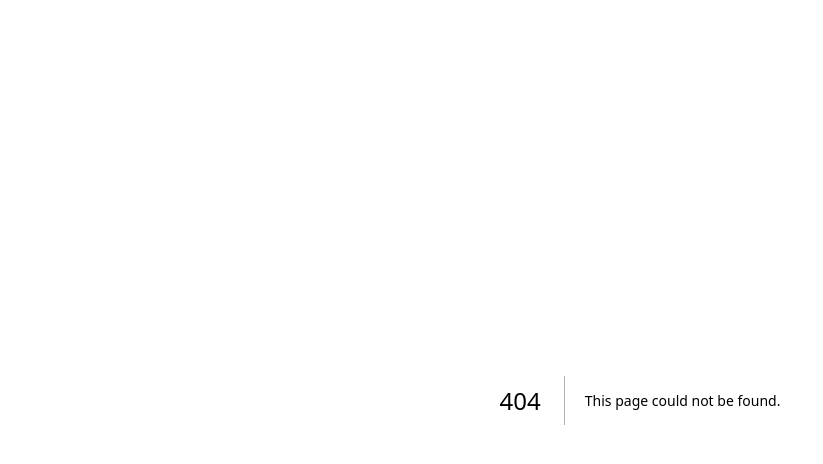
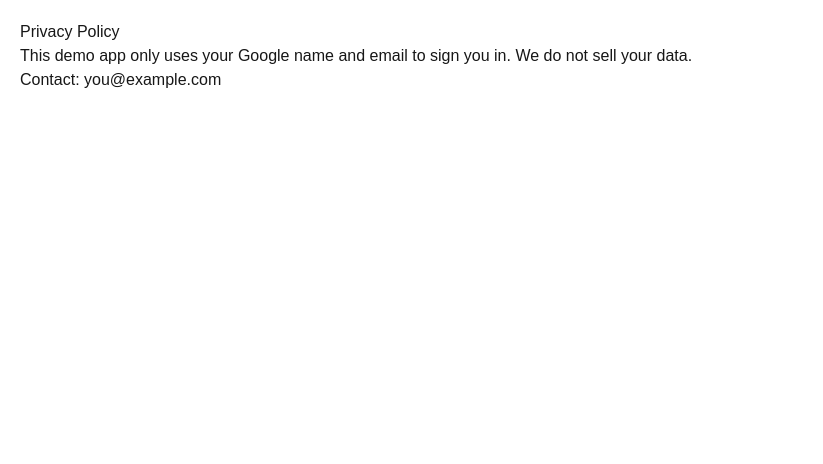
Before and after one commit to rappo-tech/-dayOne, a Next.js app: page /privacy in a window 1280 px wide. Before the commit this address had no page. Shown: the top 464 px of the page, without its empty margins (0-823 px from the left). Built offline with nearby package versions, Linux system fonts and the light colour scheme.

Commit message:
update terms and privacy

```diff
--- a/src/app/create/page.tsx
+++ b/src/app/create/page.tsx
@@ -53,5 +53,13 @@
 })
   }</div>
 
+<Link href={'/terms'}>
+<button className="bg-blue-600" >terms of condition </button>
+</Link>
+
+<Link href={'/privacy'}>
+<button className="bg-purple-600" >privacy</button>
+</Link>
+
 </div>)
 }
--- a/src/app/feed/page.tsx
+++ b/src/app/feed/page.tsx
@@ -1,4 +1,5 @@
 "use client";
+//30 total new
 import { useRef, useState, useCallback } from "react";
 
 interface SignalMessage {
@@ -19,14 +20,12 @@
   const wsRef = useRef<WebSocket | null>(null);
   const localStreamRef = useRef<MediaStream | null>(null);
   const otherPeerIdRef = useRef<string | null>(null);
-
   const [isConnected, setIsConnected] = useState(false);
   const [isInCall, setIsInCall] = useState(false);
-
-  // Generate unique client ID
   const clientId = useRef(Math.random().toString(36).substring(7));
   const roomId = "test-room"; // You can make this dynamic
 
+  //(+5)
   const createPeerConnection = useCallback(() => {
     const pc = new RTCPeerConnection({
       iceServers: [{ urls: "stun:stun.l.google.com:19302" }]
@@ -61,6 +60,7 @@
     return pc;
   }, []);
 
+//2.bob created the Offer and internally createPeerConnection(+4)
   const createOffer = useCallback(async (targetPeerId: string) => {
     if (!pcRef.current) {
       pcRef.current = createPeerConnection();
@@ -82,6 +82,7 @@
     }
   }, [createPeerConnection]);
 
+//3.alice handle  offer  and internally  createPeerConnection(+4)
   const handleOffer = useCallback(async (fromPeerId: string, sdp: RTCSessionDescriptionInit) => {
     if (!pcRef.current) {
       pcRef.current = createPeerConnection();
@@ -104,6 +105,7 @@
     }
   }, [createPeerConnection]);
 
+//(+3)
   const handleWebSocketMessage = useCallback(async (event: MessageEvent) => {
     const message: SignalMessage = JSON.parse(event.data);
     console.log("Received message:", message);
@@ -155,7 +157,8 @@
     }
   }, [createOffer, handleOffer]);
 
-
+//4.after alice handle offer & internally createPeerConnection
+// bob  handle answer(+3)
   const handleAnswer = async (sdp: RTCSessionDescriptionInit) => {
     if (pcRef.current) {
       try {
@@ -165,7 +168,7 @@
       }
     }
   };
-
+//5.bob handle iceCandidate(+3)
   const handleIceCandidate = async (candidate: RTCIceCandidateInit) => {
     if (pcRef.current) {
       try {
@@ -175,7 +178,7 @@
       }
     }
   };
-
+//1.bob call and then alice call (+7)
   const startCall = async () => {
     try {
       // 1. Get local media stream
@@ -221,7 +224,7 @@
       console.error("Error starting call:", error);
     }
   };
-
+//6.bob end call(+3)
   const endCall = () => {
     // Close peer connection
     if (pcRef.current) {
@@ -253,13 +256,17 @@
     setIsInCall(false);
   };
 
+
+
+
+
   return (
     <div className="flex flex-col items-center gap-4 p-6">
       <h1 className="text-2xl font-bold bg-amber-600">WebRTC Video Call</h1>
 
       <div className="flex gap-4">
         <div className="flex flex-col items-center gap-2">
-          <h3 className="text-lg">Local Video</h3>
+          <h3 className="text-lg">Local Video:-Bob</h3>
           <video
             ref={localVideoRef}
             autoPlay
@@ -270,7 +277,7 @@
         </div>
 
         <div className="flex flex-col items-center gap-2">
-          <h3 className="text-lg">Remote Video</h3>
+          <h3 className="text-lg">Remote Video:-alice </h3>
           <video
             ref={remoteVideoRef}
             autoPlay
@@ -306,3 +313,18 @@
     </div>
   );
 }
+/*
+1.alice start()====send alice id sedn  to websocketserver  in wss save in room:{ }  and send msg that no one here  to  handleWebsocketMsg.tsx
+2.alice handlewebsocketMsg.tsx
+3.bob start()====send bob id sedn  to websocketserver  in wss save in room:{ }  and send msg that alice here  to  handleWebsocketMsg.tsx
+4.bob handlewebsocketMsg.tsx  sees the alice  and  bob handlewebsocketMsg triggger the createOffer  right ??
+5.bob createOffer() internally createRtcPeerConnection()====>it goes bob sedn his sdp and bob ip goes to wsserver.ts then websocketserver.ts  sedn it to alice socket
+6.alice handlewebsocketmsg()   sees the offer and sess the  bob sdp and ice  candidate of bob  and triggger the handleoffer.ts which intarnally call createRtcpeerconnection() and sedn alicce sdp and ip to websocketserver() to bob socket
+7.bob handlewebspcketmessage()    sees the alice sdp and ip  then call the handleanswer()  basically confirmation getting alice sdp and ip address to the websocketserver
+8.alice  handlewebsocketessage() sees  this  ....
+so in whole process  handlewebsocketmessgae()  is the guy who  handle all the funtion which we have written right except  start() and end () right so
+createRtcpeerconnection()  is controlled by
+handleOffer()   and createOffer()
+and handleOffer(),createOffer(),handleAnswer(),handleIceCandidate()==>all 4 controllled by handlewebsocketmessage()
+and in a in-DIRECT way start()  and end()  controlled the handlewebsocketMessage()  right ??
+*/
--- /dev/null
+++ b/src/app/privacy/page.tsx
@@ -0,0 +1,9 @@
+export default function PrivacyPage() {
+  return (
+    <main style={{padding:20}}>
+      <h1>Privacy Policy</h1>
+      <p>This demo app only uses your Google name and email to sign you in. We do not sell your data.</p>
+      <p>Contact: you@example.com</p>
+    </main>
+  )
+}
--- /dev/null
+++ b/src/app/terms/page.tsx
@@ -0,0 +1,8 @@
+export default function TermsPage() {
+  return (
+    <main style={{padding:20}}>
+      <h1>Terms of Service</h1>
+      <p>Use this app at your own risk. No warranties. For contact: you@example.com</p>
+    </main>
+  )
+}
```
